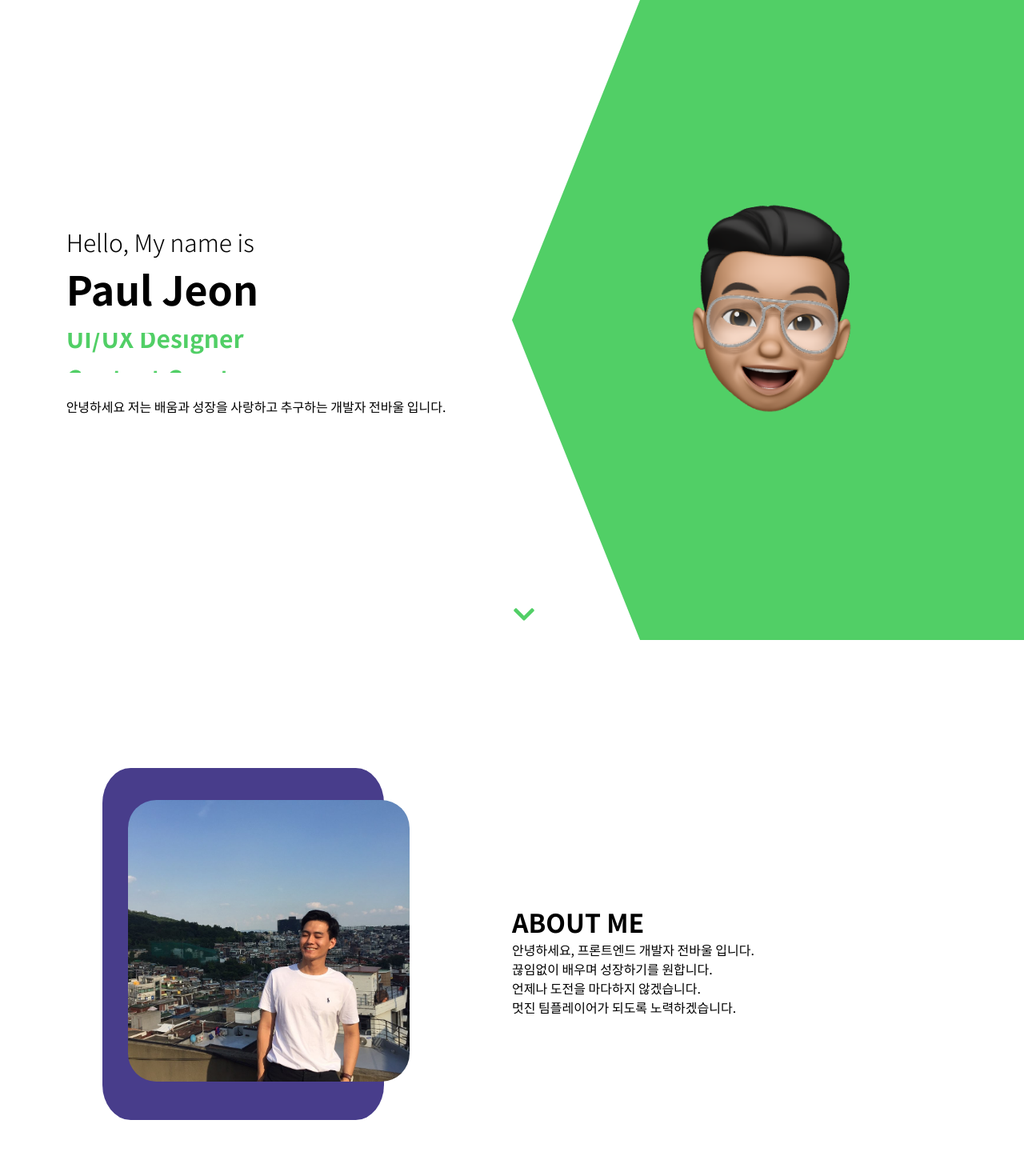
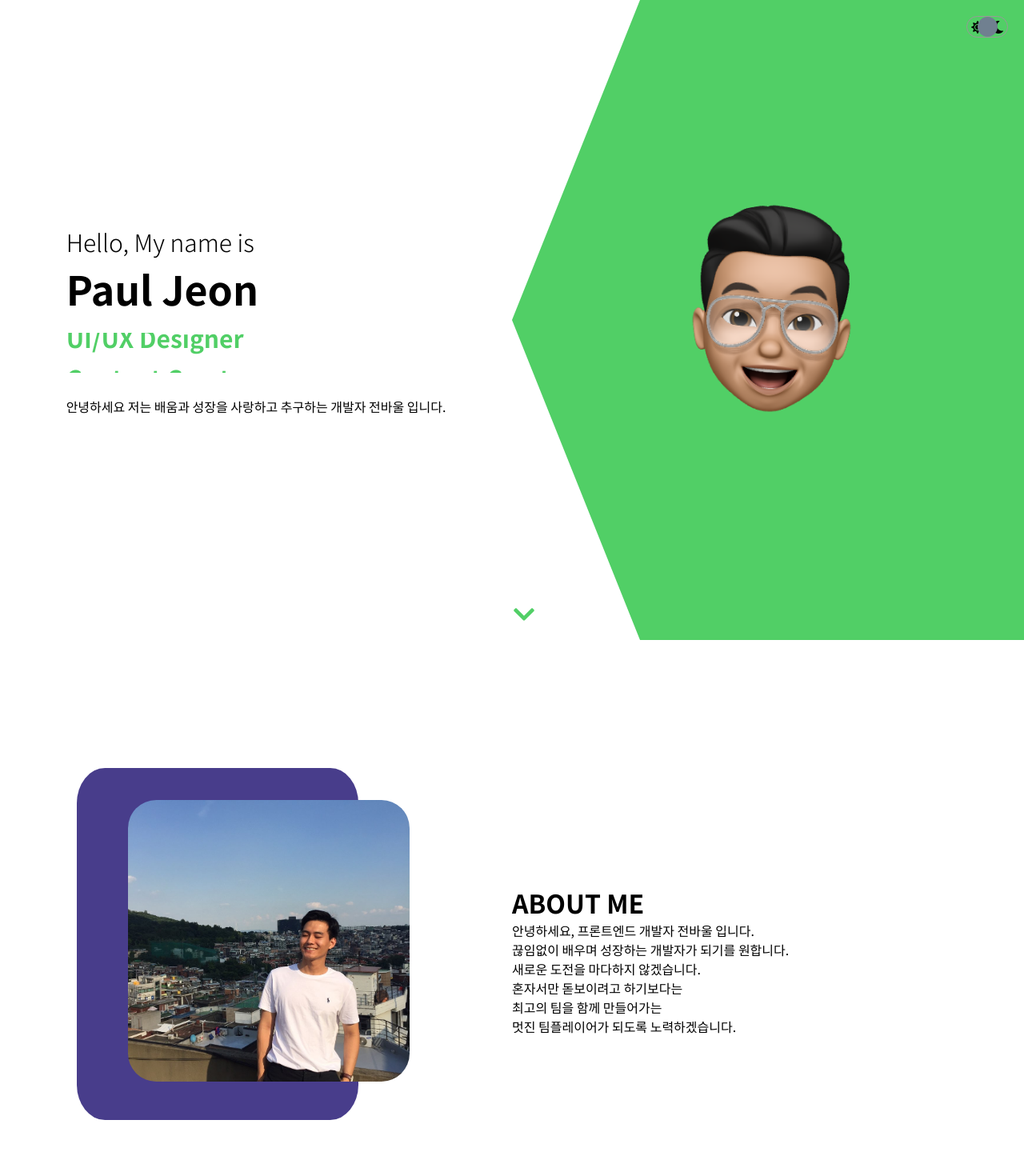
Before and after one commit to pauljeonn/portfolio-pauljeon, a React (Create React App) app: page / in a window 1280 px wide. Shown: the top 1470 px of the page at 80% size. Built offline with nearby package versions, Linux system fonts and the light colour scheme.

Commit message:
create Toggle component for dark mode

```diff
--- a/src/App.js
+++ b/src/App.js
@@ -1,16 +1,21 @@
+import { useState } from 'react';
 import './app.scss';
 import Intro from './components/intro/Intro';
 import About from './components/about/About';
 import Portfolio from './components/portfolio/Portfolio';
 import Contact from './components/contact/Contact';
+import Toggle from './components/toggle/Toggle';
 
 function App() {
+	const [dark, setDark] = useState(false);
+
 	return (
 		<div className="App">
-			<Intro />
-			<About />
-			<Portfolio />
-			<Contact />
+			<Toggle setDark={setDark} />
+			<Intro dark={dark} />
+			<About dark={dark} />
+			<Portfolio dark={dark} />
+			<Contact dark={dark} />
 		</div>
 	);
 }
--- a/src/components/about/About.jsx
+++ b/src/components/about/About.jsx
@@ -18,8 +18,10 @@ const About = () => {
 				</div>
 				<div className="about-desc">
 					<p>안녕하세요, 프론트엔드 개발자 전바울 입니다.</p>
-					<p>끊임없이 배우며 성장하기를 원합니다.</p>
-					<p>언제나 도전을 마다하지 않겠습니다.</p>
+					<p>끊임없이 배우며 성장하는 개발자가 되기를 원합니다.</p>
+					<p>새로운 도전을 마다하지 않겠습니다.</p>
+					<p>혼자서만 돋보이려고 하기보다는</p>
+					<p>최고의 팀을 함께 만들어가는</p>
 					<p>멋진 팀플레이어가 되도록 노력하겠습니다.</p>
 				</div>
 			</div>
--- a/src/components/about/about.scss
+++ b/src/components/about/about.scss
@@ -28,7 +28,7 @@
 			height: 55%;
 			position: absolute;
 			top: 20%;
-			left: 20%;
+			left: 15%;
 			background-color: darkslateblue;
 			border-radius: 10%;
 		}
--- /dev/null
+++ b/src/components/toggle/Toggle.jsx
@@ -0,0 +1,16 @@
+import React from 'react';
+import './toggle.scss';
+import { FaSun } from 'react-icons/fa';
+import { FaMoon } from 'react-icons/fa';
+
+const Toggle = () => {
+	return (
+		<div className="toggle">
+			<FaSun />
+			<FaMoon />
+			<div className="toggle-button"></div>
+		</div>
+	);
+};
+
+export default Toggle;
--- /dev/null
+++ b/src/components/toggle/toggle.scss
@@ -0,0 +1,22 @@
+.toggle {
+	width: 50px;
+	height: 25px;
+	border: 1px solid #999;
+	border-radius: 20px;
+	position: fixed;
+	top: 20px;
+	right: 20px;
+	z-index: 5;
+	display: flex;
+	align-items: center;
+	justify-content: space-around;
+
+	.toggle-button {
+		width: 25px;
+		height: 25px;
+		background-color: slategray;
+		border-radius: 50%;
+		position: absolute;
+		cursor: pointer;
+	}
+}
```
